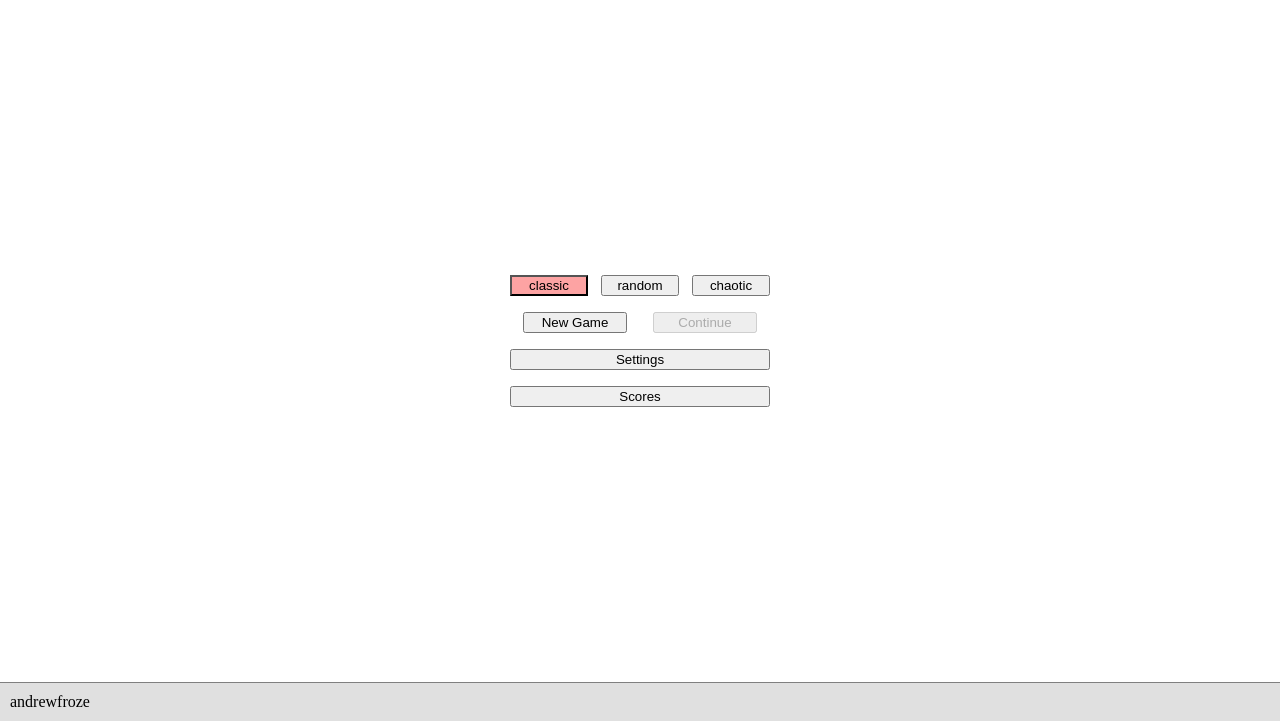
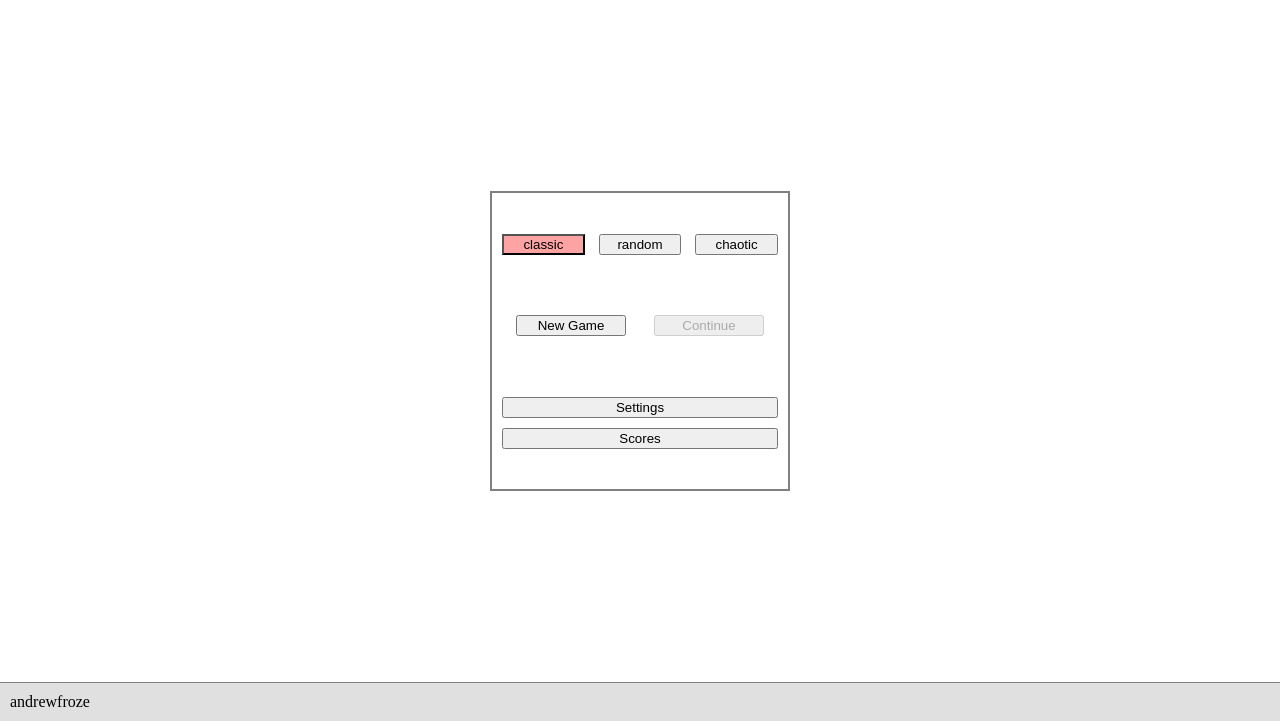
Before and after one commit to andrewfroze/pair-em-up, a website built with Vite: page index.html in a window 1280 px wide. Shown: the part 79-800 px from the top of the page. Built offline with nearby package versions, Linux system fonts and the light colour scheme.

Commit message:
refactor: refactor start screen menu

```diff
--- a/src/scripts/start-screen.js
+++ b/src/scripts/start-screen.js
@@ -87,10 +87,14 @@ function updateStartGameButtons() {
 
 updateStartGameButtons();
 
+const additionButtonsContainer = document.createElement("div");
+additionButtonsContainer.className = "start-screen__game-menu__additional";
+gameMenu.append(additionButtonsContainer);
+
 const settingsButton = document.createElement("button");
 settingsButton.className = "start-screen__game-menu__settings-button";
 settingsButton.textContent = "Settings";
-gameMenu.append(settingsButton);
+additionButtonsContainer.append(settingsButton);
 
 settingsButton.addEventListener("click", () => {
   openSettings();
@@ -99,7 +103,7 @@ settingsButton.addEventListener("click", () => {
 const scoresButton = document.createElement("button");
 scoresButton.className = "start-screen__game-menu__scores-button";
 scoresButton.textContent = "Scores";
-gameMenu.append(scoresButton);
+additionButtonsContainer.append(scoresButton);
 
 scoresButton.addEventListener("click", () => {
   openScoresModal();
--- a/src/styles/start-screen.scss
+++ b/src/styles/start-screen.scss
@@ -9,10 +9,12 @@
 .start-screen__game-menu {
   display: flex;
   flex-direction: column;
-  gap: 2vh;
+  justify-content: space-around;
+  min-height: 300px;
   width: 100%;
   max-width: 300px;
-  padding: 20px;
+  padding: 10px;
+  border: 2px solid gray;
 }
 
 .start-screen__game-menu__game-mods {
@@ -39,6 +41,12 @@
   background-color: rgb(253, 163, 163);
 }
 
+.start-screen__game-menu__additional {
+  display: flex;
+  flex-direction: column;
+  gap: 10px;
+}
+
 .start-screen__footer {
   width: 100%;
   padding: 10px;
```
